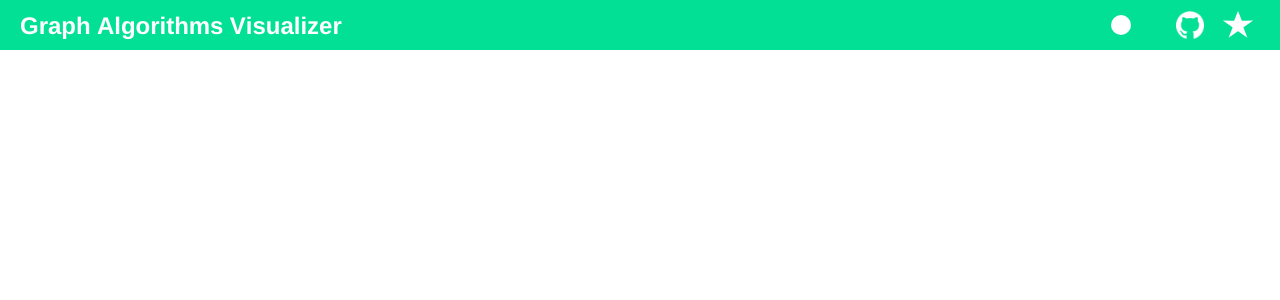
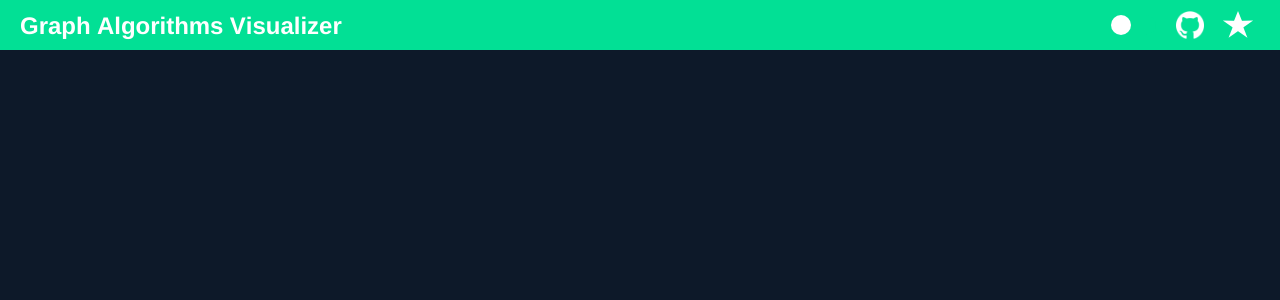
Before and after one commit to jiaqiwang969/GraphGDB, a React (Create React App) app: page / in a window 1280 px wide. Shown: the top 300 px of the page. Built offline with nearby package versions, Linux system fonts and the light colour scheme.

Commit message:
add: GraphCanvs/Conatiner

```diff
--- /dev/null
+++ b/src/components/GraphCanvas/Container.tsx
@@ -0,0 +1,15 @@
+import styled from 'styled-components';
+import {Theme} from '../../models/Theme';
+
+interface Props {
+  theme: Theme;
+}
+
+const Container = styled.div<Props>`
+  height: calc(100vh - 50px);
+  width: 100%;
+  background-color: ${(props) => props.theme.canvas.background};
+  transition-duration: 0.3s;
+`;
+
+export default Container;
--- /dev/null
+++ b/src/components/GraphCanvas/GraphCanvas.tsx
@@ -0,0 +1,8 @@
+import React, {ReactElement} from 'react';
+import Container from './Container';
+
+const GraphCanvas: React.FC = (): ReactElement => {
+  return <Container></Container>;
+};
+
+export default GraphCanvas;
--- a/src/components/Home/Home.tsx
+++ b/src/components/Home/Home.tsx
@@ -1,6 +1,6 @@
-import React, { ReactElement } from 'react';
+import React, {ReactElement} from 'react';
 import Navbar from '../Navbar/Navbar';
-import SideNav from '../SideNav/SideNav';
+import GraphCanvas from '../GraphCanvas/GraphCanvas';
 
 interface HomeProps {
   changeTheme: Function;
@@ -10,7 +10,7 @@ const Home: React.FC<HomeProps> = (props: HomeProps): ReactElement => {
   return (
     <div>
       <Navbar changeTheme={props.changeTheme}></Navbar>
-      <SideNav />
+      <GraphCanvas></GraphCanvas>
     </div>
   );
 };
```
